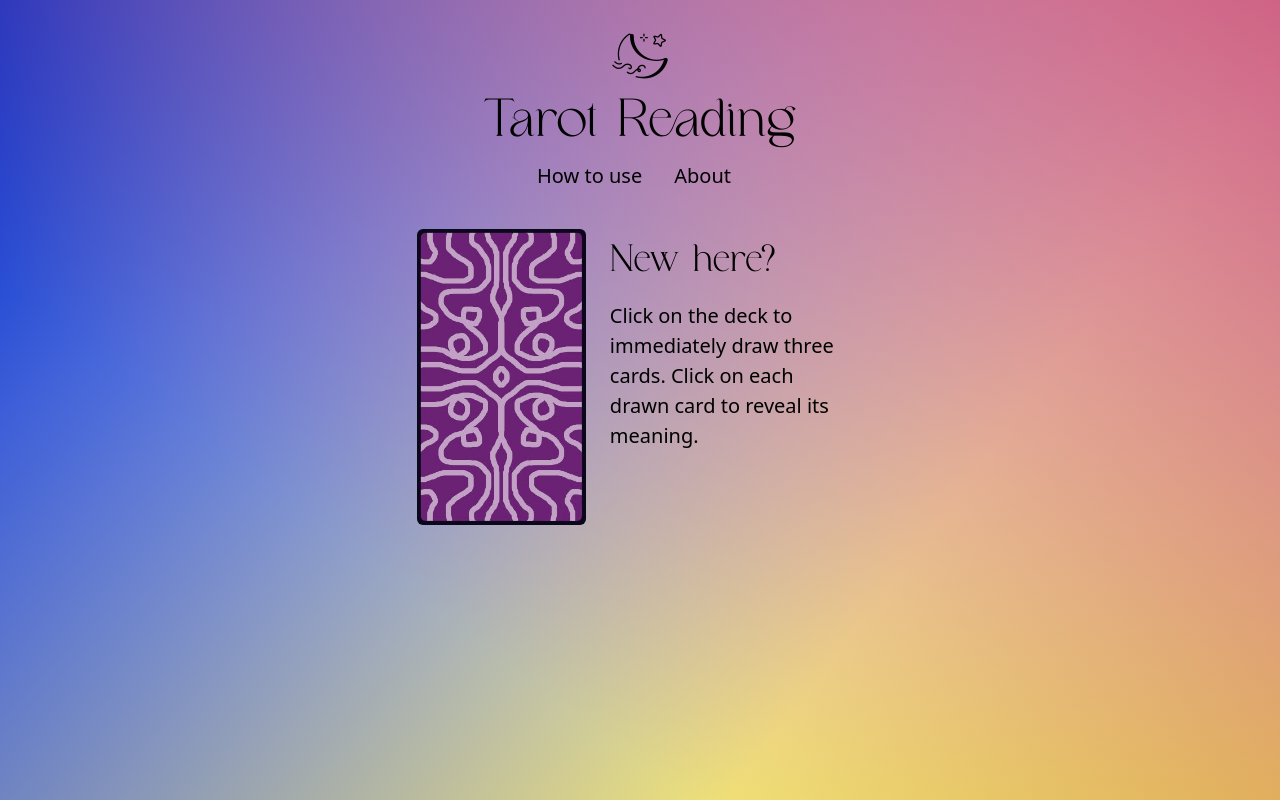
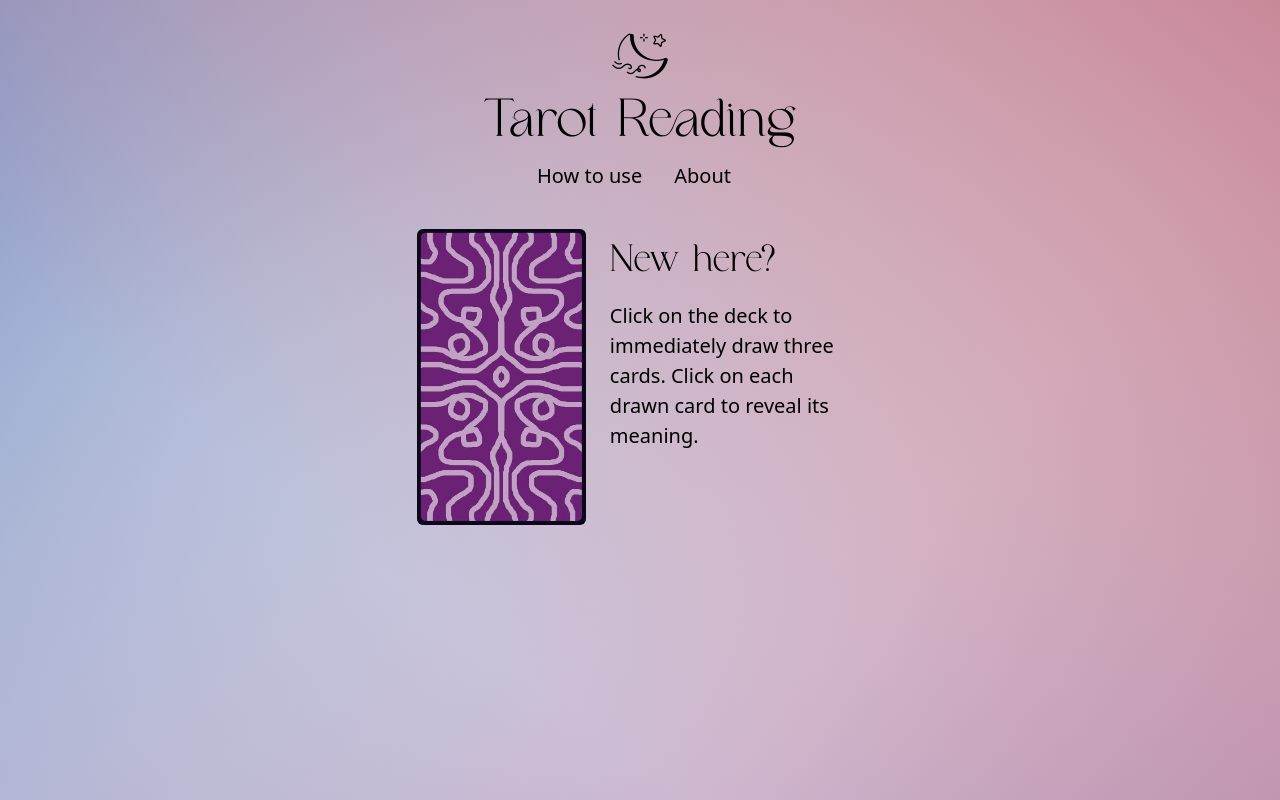
Before and after one commit to missmansanas/tarot-reading, a React (Create React App) app: page / in a window 1280 px wide. Built offline with nearby package versions, Linux system fonts and the light colour scheme.

Commit message:
Changed bgcolor, adjusted some flex

```diff
--- a/src/App.css
+++ b/src/App.css
@@ -4,16 +4,19 @@
 }
 
 body {
-  background: linear-gradient(217deg,rgb(207, 99, 133),rgba(255,0,0,0) 70.71%),
-              linear-gradient(127deg, rgb(0,44,204,1),rgba(0,255,0,0) 70.71%),
-              linear-gradient(336deg,rgb(235, 216, 71),rgba(0,0,255,0) 70.71%);
+  background: linear-gradient(217deg,rgb(200,136,152),rgba(255,0,0,0) 70.71%),
+              linear-gradient(127deg, rgb(138,155,199),rgba(0,255,0,0) 70.71%),
+              linear-gradient(336deg,rgb(189,158,190),rgba(0,0,255,0) 70.71%);
   background-repeat: no-repeat;
   background-color: white;
-  height: 90vh;
   color: black;
   background-attachment: fixed;
   text-shadow: none;
 }
+
+/* .app-body {
+  height: 70vh;
+} */
 
 a, a:hover, a:active, a:visited {
   color: inherit;
--- a/src/App.js
+++ b/src/App.js
@@ -47,7 +47,7 @@ function App() {
         <FAQ/><About/>
       </Container>
 
-      <Container className="m-auto container-md px-md-3">
+      <Container className="app-body m-auto container-md px-md-3 align-content-center d-flex flex-row flex-wrap">
         <Row className="justify-content-center m-auto">
           <Col xs={5} lg={2} className="p-2 bg-transparent border-white">
             <img onClick={readThree} className="deck rounded img-fluid" src={require("./assets/CardBacks.jpg")} alt=""/><br/>
```
